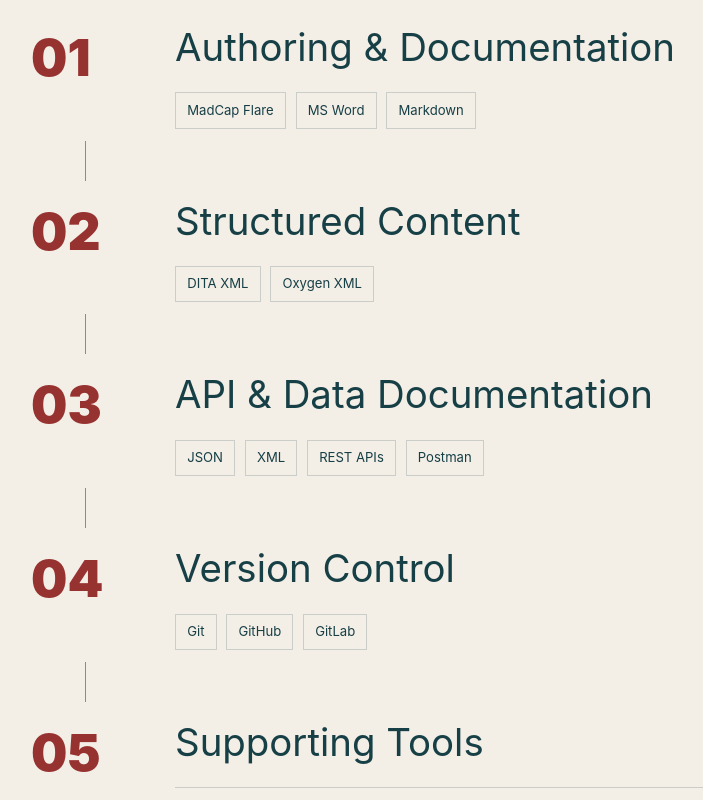
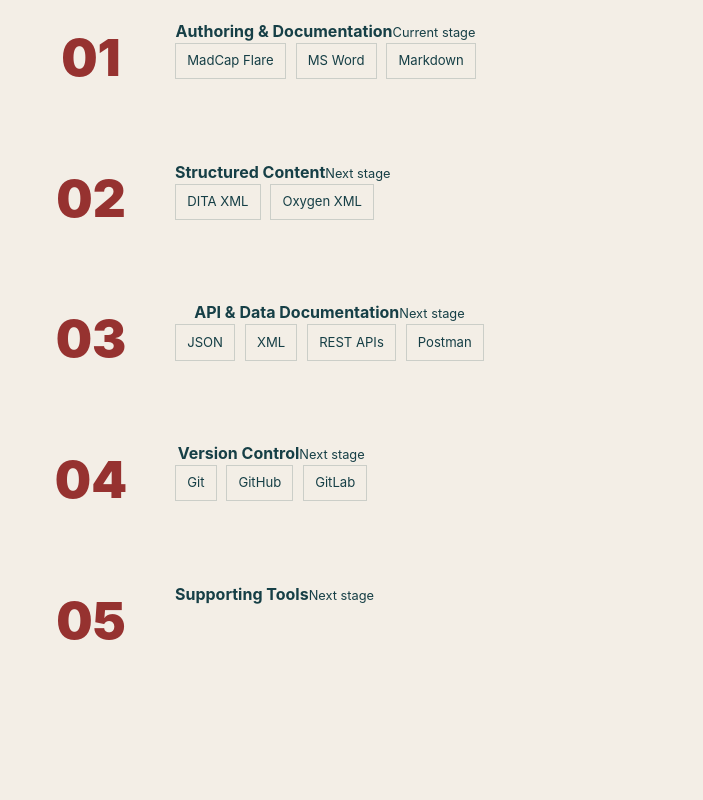
Before and after one commit to Gajamathi/gajalakshmi-portfolio, a React (Vite) app: page / in a window 1280 px wide. Shown: the part 3920-4720 px from the top of the page, without its empty margins (139-842 px from the left). Built offline with nearby package versions, Linux system fonts and the light colour scheme.

Commit message:
Add progressive interactive tools workflow

```diff
--- a/ToolsAndTechnology.tsx
+++ b/ToolsAndTechnology.tsx
@@ -1,4 +1,4 @@
-import { useEffect, useRef } from 'react';
+import { useEffect, useRef, useState } from 'react';
 import gsap from 'gsap';
 import { ScrollTrigger } from 'gsap/ScrollTrigger';
 
@@ -11,94 +11,75 @@
 };
 
 const categories: ToolCategory[] = [
-  {
-    number: '01',
-    title: 'Authoring & Documentation',
-    tools: ['MadCap Flare', 'MS Word', 'Markdown'],
-  },
-  {
-    number: '02',
-    title: 'Structured Content',
-    tools: ['DITA XML', 'Oxygen XML'],
-  },
-  {
-    number: '03',
-    title: 'API & Data Documentation',
-    tools: ['JSON', 'XML', 'REST APIs', 'Postman'],
-  },
-  {
-    number: '04',
-    title: 'Version Control',
-    tools: ['Git', 'GitHub', 'GitLab'],
-  },
-  {
-    number: '05',
-    title: 'Supporting Tools',
-    tools: [],
-  },
+  { number: '01', title: 'Authoring & Documentation', tools: ['MadCap Flare', 'MS Word', 'Markdown'] },
+  { number: '02', title: 'Structured Content', tools: ['DITA XML', 'Oxygen XML'] },
+  { number: '03', title: 'API & Data Documentation', tools: ['JSON', 'XML', 'REST APIs', 'Postman'] },
+  { number: '04', title: 'Version Control', tools: ['Git', 'GitHub', 'GitLab'] },
+  { number: '05', title: 'Supporting Tools', tools: [] },
 ];
 
 const ToolsAndTechnology: React.FC = () => {
   const ref = useRef<HTMLElement>(null);
+  const [active, setActive] = useState(0);
 
   useEffect(() => {
     if (window.matchMedia('(prefers-reduced-motion: reduce)').matches) return;
 
     const ctx = gsap.context(() => {
-      gsap.from('.tool-node', {
-        opacity: 0,
-        x: -28,
-        stagger: 0.12,
-        scrollTrigger: {
+      const triggers = categories.map((_, index) =>
+        ScrollTrigger.create({
           trigger: ref.current,
-          start: 'top 72%',
-          once: true,
-        },
-      });
+          start: () => `top top-=${index * 120 + 120}`,
+          end: 'bottom bottom',
+          onEnter: () => setActive(index),
+          onEnterBack: () => setActive(index),
+        }),
+      );
+
+      return () => triggers.forEach((trigger) => trigger.kill());
     }, ref);
 
     return () => ctx.revert();
   }, []);
 
   return (
-    <section
-      ref={ref}
-      id="tools"
-      className="tools scene"
-      aria-labelledby="tools-heading"
-    >
+    <section ref={ref} id="tools" className="tools scene" aria-labelledby="tools-heading">
       <div className="section-frame tools-frame">
         <div className="section-kicker">03 / WORKFLOW</div>
-        <h2 id="tools-heading" className="section-title">
-          Tools &amp; Technology
-        </h2>
+        <h2 id="tools-heading" className="section-title">Tools &amp; Technology</h2>
         <p className="section-intro">
           Tools and technologies I use to research, write, structure, manage, and build better documentation.
         </p>
 
-        <div className="tool-flow">
+        <div className="tool-flow" aria-label="Documentation workflow">
+          <div className="tool-progress" aria-hidden="true">
+            <span style={{ transform: `scaleY(${(active + 1) / categories.length})` }} />
+          </div>
+
           {categories.map((category, index) => (
-            <div className="tool-node" key={category.number}>
-              <div className="tool-number">{category.number}</div>
-
-              <div className="tool-content">
-                <h3>{category.title}</h3>
-
+            <button
+              type="button"
+              className={`tool-node ${index === active ? 'is-active' : ''} ${index < active ? 'is-complete' : ''}`}
+              key={category.number}
+              onMouseEnter={() => setActive(index)}
+              onFocus={() => setActive(index)}
+              onClick={() => setActive(index)}
+            >
+              <span className="tool-number">{category.number}</span>
+              <span className="tool-content">
+                <span className="tool-heading-row">
+                  <strong>{category.title}</strong>
+                  <small>{index === active ? 'Current stage' : index < active ? 'Connected' : 'Next stage'}</small>
+                </span>
                 {category.tools.length > 0 ? (
-                  <div className="tool-list">
-                    {category.tools.map((tool) => (
-                      <span key={tool}>{tool}</span>
-                    ))}
-                  </div>
+                  <span className="tool-list">
+                    {category.tools.map((tool) => <span key={tool}>{tool}</span>)}
+                  </span>
                 ) : (
-                  <p className="empty-node" aria-label="No supporting tools listed" />
+                  <span className="empty-node" aria-label="No supporting tools listed" />
                 )}
-              </div>
-
-              {index < categories.length - 1 && (
-                <div className="flow-connector" aria-hidden="true" />
-              )}
-            </div>
+              </span>
+            </button>
           ))}
         </div>
       </div>
```
